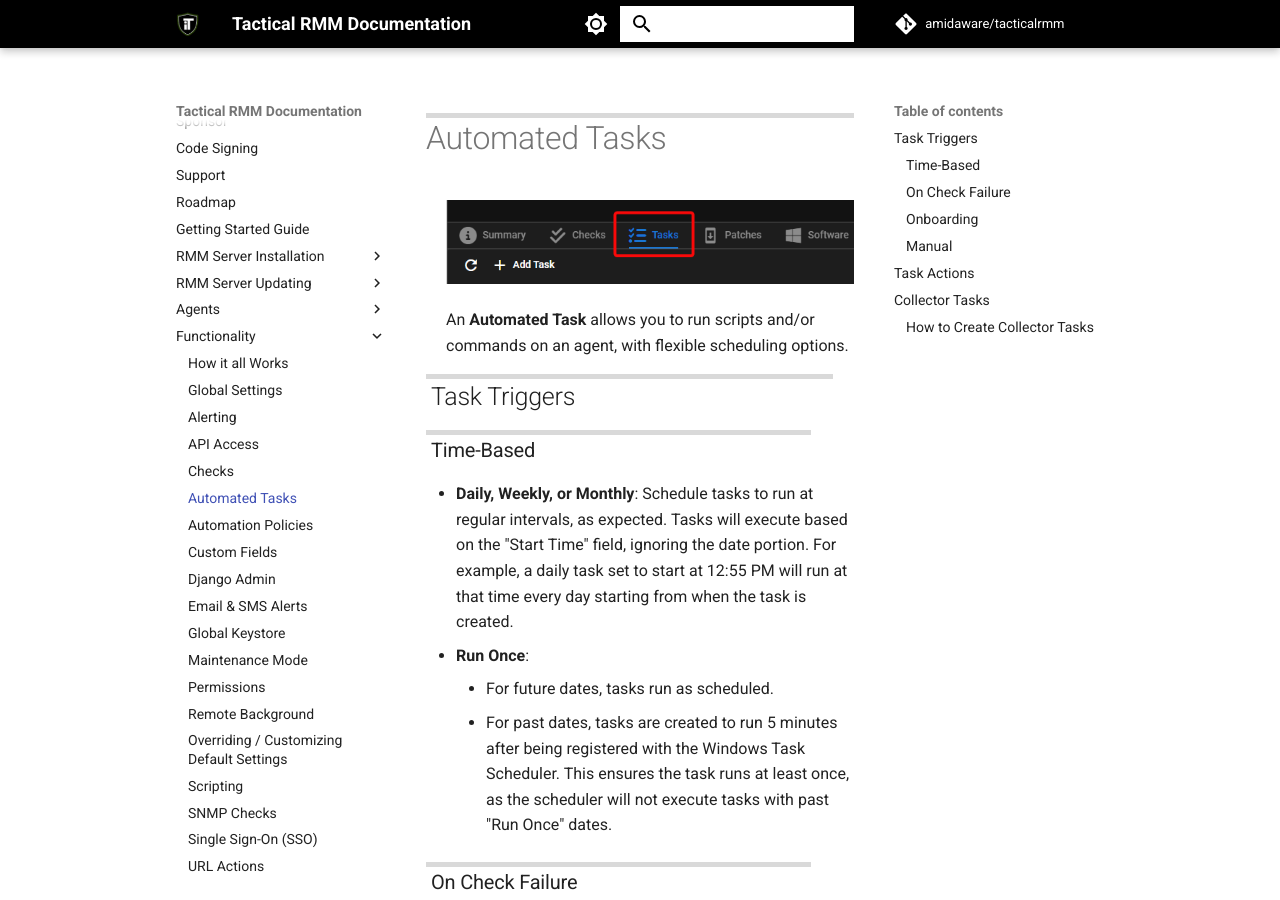
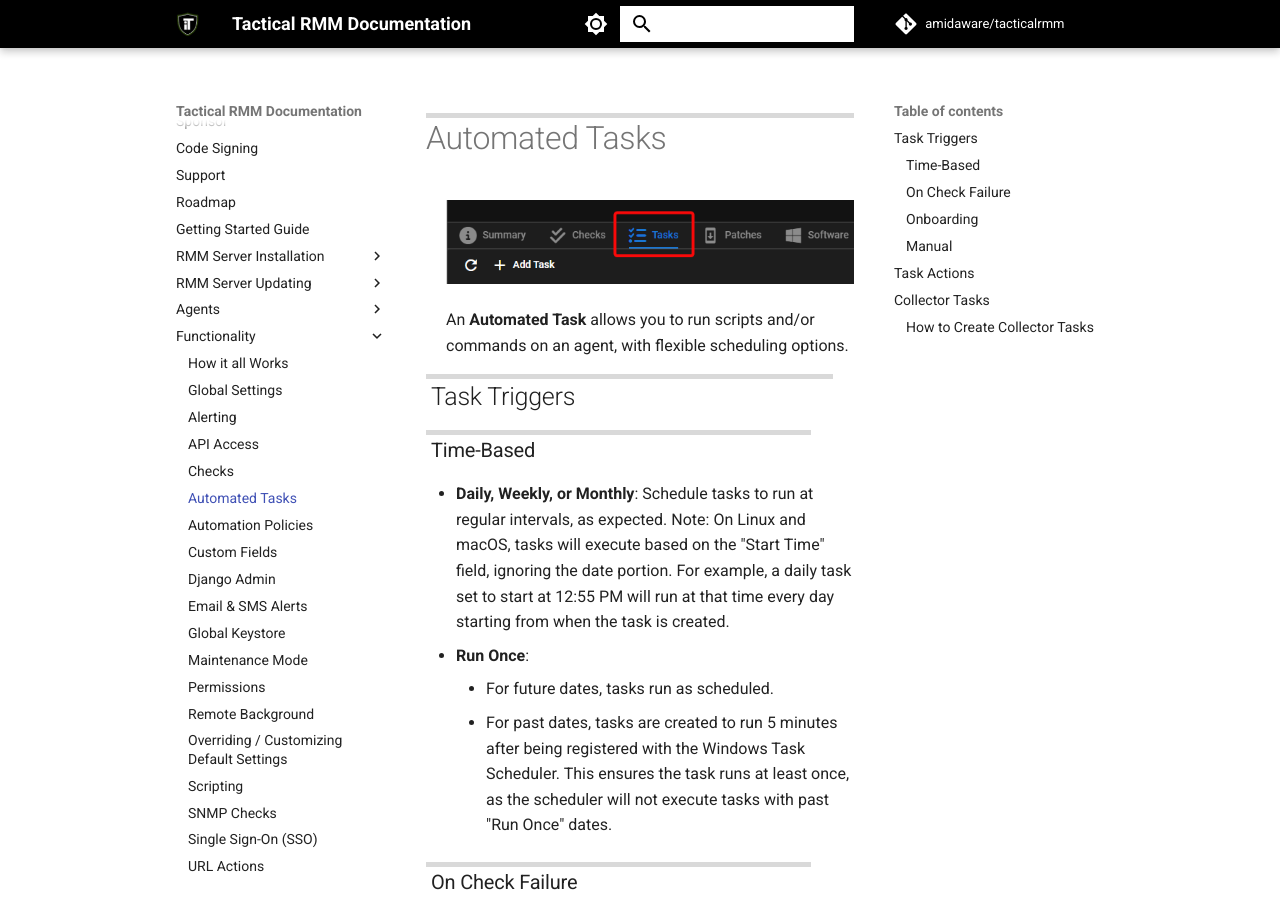
Before and after one commit to amidaware/trmm-docs, an MkDocs documentation site: the page built from docs/functions/automated_tasks.md, in a window 1280 px wide and 900 px high. Built offline with MkDocs 1.6.1 and Material for MkDocs 9.7.7, drawn with Linux system fonts in a browser that asks for light colours; comment, search, counter and statistics services are not loaded.

Commit message:
only for posix

```diff
--- a/docs/functions/automated_tasks.md
+++ b/docs/functions/automated_tasks.md
@@ -7,7 +7,7 @@
 ## Task Triggers
 
 ### Time-Based
-- **Daily, Weekly, or Monthly**: Schedule tasks to run at regular intervals, as expected. Tasks will execute based on the "Start Time" field, ignoring the date portion. For example, a daily task set to start at 12:55 PM will run at that time every day starting from when the task is created.
+- **Daily, Weekly, or Monthly**: Schedule tasks to run at regular intervals, as expected. Note: On Linux and macOS, tasks will execute based on the "Start Time" field, ignoring the date portion. For example, a daily task set to start at 12:55 PM will run at that time every day starting from when the task is created.
 - **Run Once**:
     - For future dates, tasks run as scheduled.
     - For past dates, tasks are created to run 5 minutes after being registered with the Windows Task Scheduler. This ensures the task runs at least once, as the scheduler will not execute tasks with past "Run Once" dates.
```
